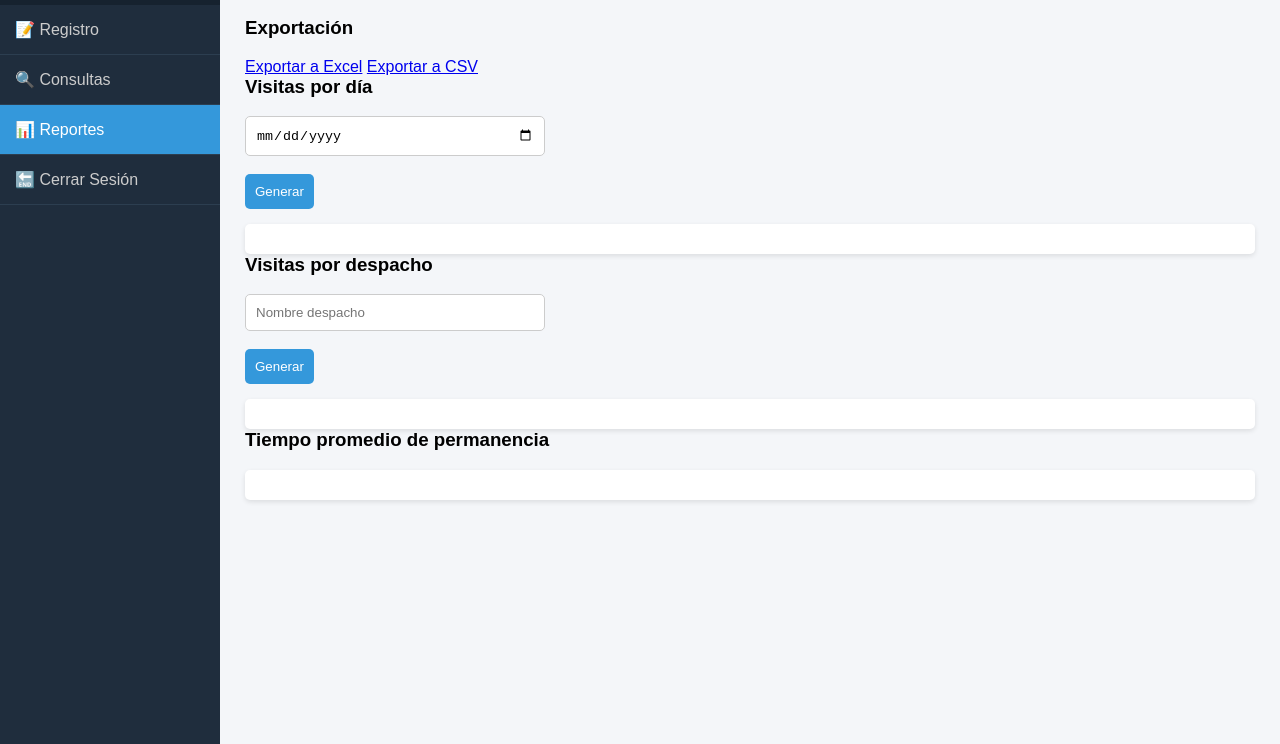
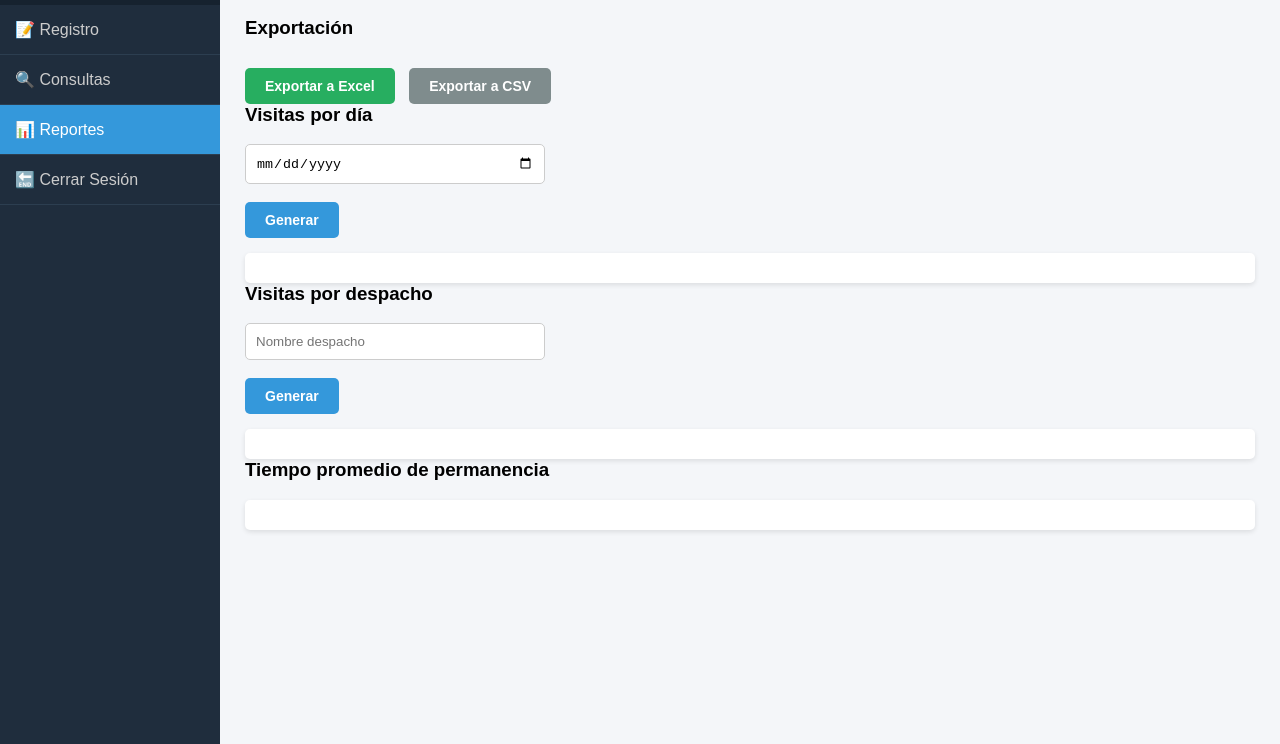
Before and after one commit to Chemlero/casoSem06-Castro-Miranda-Quispe, a website: page views/reportes.html in a window 1280 px wide. Shown: the part 56-800 px from the top of the page. Drawn offline with Linux system fonts and the light colour scheme; no server answers.

Commit message:
añadido en el css

```diff
--- a/views/css/styles.css
+++ b/views/css/styles.css
@@ -89,26 +89,64 @@ input, select {
     border-radius: 5px;
 }
 
-/* BOTONES */
-button {
-    padding: 10px;
+/* ================= BOTONES ================= */
+/* Estilo unificado para <button> y enlaces con clase .button */
+button,
+.button {
+    display: inline-block;
+    padding: 10px 20px;
     background: #3498db;
     color: white;
     border: none;
     cursor: pointer;
     border-radius: 5px;
     margin-top: 10px;
-    transition: 0.3s;
+    font-size: 14px;
+    font-weight: 600;
+    text-decoration: none; /* Quita el subrayado en los enlaces <a> */
+    text-align: center;
+    transition: background 0.3s, transform 0.1s, box-shadow 0.3s;
+    font-family: Arial, sans-serif;
 }
 
-button:hover {
+/* Efecto al pasar el mouse */
+button:hover,
+.button:hover {
     background: #2980b9;
+    box-shadow: 0px 4px 8px rgba(0, 0, 0, 0.15);
 }
 
-/* BOTONES EN GRUPO (REPORTES) */
-button + button {
+/* Efecto de pulsación */
+button:active,
+.button:active {
+    transform: translateY(1px);
+    background: #2471a3;
+}
+
+/* Espaciado entre botones cuando están juntos */
+button + button,
+button + .button,
+.button + button,
+.button + .button {
     margin-left: 10px;
 }
+
+/* Variantes de color opcionales para Exportación */
+.button[href*="excel"] {
+    background: #27ae60; /* Verde para Excel */
+}
+.button[href*="excel"]:hover {
+    background: #219150;
+}
+
+.button[href*="csv"] {
+    background: #7f8c8d; /* Gris para CSV */
+}
+.button[href*="csv"]:hover {
+    background: #707b7c;
+}
+
+
 
 /* ================= TABLAS ================= */
 table {
```
